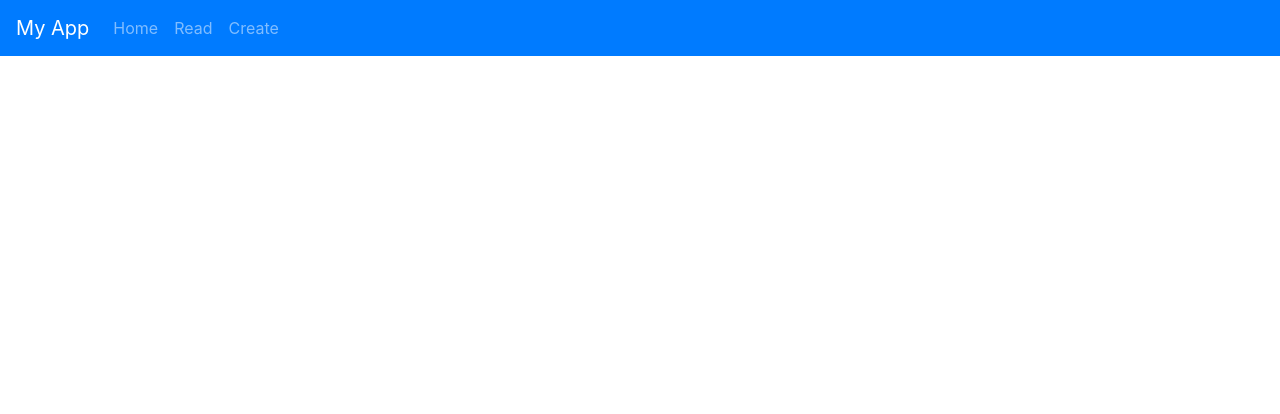
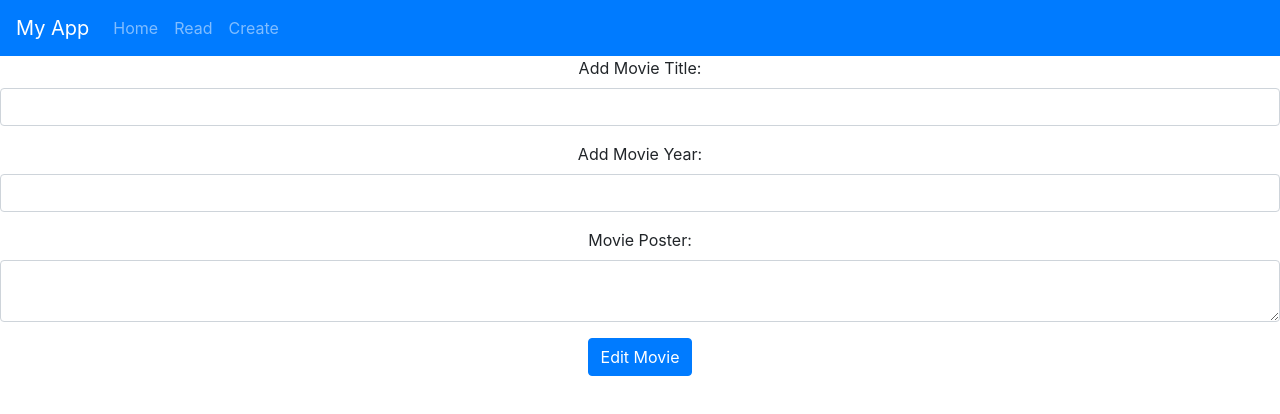
Before and after one commit to tomasoconghaile/data_rep_lab_ten, a React (Create React App) app: page /edit/1 in a window 1280 px wide. Shown: the top 414 px of the page. Built offline with nearby package versions, Linux system fonts and the light colour scheme; no server answers.

Commit message:
lab 8 completed

```diff
--- a/src/App.js
+++ b/src/App.js
@@ -17,6 +17,8 @@
 import { Read } from './components/read';
 //importing Create
 import { Create } from './components/create';
+//importing Edit
+import { Edit } from './components/edit';
 
 //change from function to class
 //In order to be a component it will have to extend React.Component
@@ -45,6 +47,7 @@
             <Route path='/' component={Content} exact />
             <Route path='/create' component={Create} exact />
             <Route path='/read' component={Read} exact />
+            <Route path='/edit/:id' component={Edit} exact />
           </Switch>
         </div>
       </Router>
--- /dev/null
+++ b/src/components/edit.js
@@ -0,0 +1,156 @@
+import { render } from '@testing-library/react';
+import React from 'react';
+//import axios
+import axios from 'axios';
+
+export class Edit extends React.Component {
+
+    constructor() {
+        super();
+
+        // binding the events
+        // onSubmit - is the method that gets called when the button on our form is clicked
+        this.onSubmit = this.onSubmit.bind(this);
+        this.onChangeTitle = this.onChangeTitle.bind(this);
+        this.onChangeYear = this.onChangeYear.bind(this);
+        this.onChangePoster = this.onChangePoster.bind(this);
+
+        this.state = {
+            Title: '',
+            Year: '',
+            Poster: ''
+        }
+    }
+
+    //componentDidMount - gets fired when the component becomes active in the view
+    componentDidMount(){
+        //pull the parameter out
+        console.log(this.props.match.params.id);
+
+        //read this record from the database
+        //asynchronous calls to the server
+        axios.get('http://localhost:4000/api/movies/' + this.props.match.params.id)
+        //callback function
+        .then(response => {
+            this.setState({
+                _id:response.data._id,
+                Title:response.data.title,
+                Year:response.data.year,
+                Poster:response.data.poster
+            })
+        })
+        //error
+        .catch((error) =>{
+            //log the error
+            console.log(error);
+        });
+    }
+
+    // gets called when the value of our input control changes
+    // when the value changes it will update this state
+    onChangeTitle(e) {
+        this.setState({
+            Title: e.target.value
+        });
+    }
+
+    // onChangeYear method
+    // e is the event coming back when it's invoked
+    // setState - updating our state or object for storing
+    onChangeYear(e){
+        this.setState({
+            Year: e.target.value
+        });
+    }
+
+    // onChangePoster method
+    onChangePoster(e){
+        this.setState({
+            Poster: e.target.value
+        });
+    }
+
+    // Method onSubmit, takes an argument 'e'
+    // e.prevenet.Default() will stop us from calling this button multiple of times
+    onSubmit(e) {
+        e.preventDefault();
+        alert("Movie: " + this.state.Title + " " + this.state.Year + " " + this.state.Poster);
+
+        //creating new object
+        const newMovie = {
+            //creating lowercase as there is already uppercase
+            //server is listening for lowercase that's why it's being used
+            //sending them up
+            //updating ID
+            title: this.state.Title,
+            year: this.state.Year,
+            poster: this.state.Poster,
+            _id:this.state._id
+        }
+
+        //edit a record
+        //method for passing the edited movie
+        axios.put('http://localhost:4000/api/movies/' + this.state._id,newMovie)
+        //return me a promise
+        .then(res =>{
+            console.log(res.data)
+        })
+        .catch();
+
+        //axios - post method
+        //send data to the server
+        //axios.post('http://localhost:4000/api/movies',newMovie)
+        //return a promise
+        //making post request asynchronously
+        //.then((res)=> {
+            //response coming back
+            //response to the console
+            //console.log(res);
+       // })
+        //error
+        //.catch((err)=>{
+         //   console.log(err);
+        //});
+    }
+
+    // onSubmit - when the button is clicked it gonna invoke a method thisonSubmit
+    // first div is for the input control
+    // the buttom one is for the submit button
+    render() {
+        return (
+            <div className='App'>
+                <form onSubmit={this.onSubmit}>
+                    <div className='form-group'>
+                        <label>Add Movie Title: </label>
+                        <input type='text'
+                            className='form-control'
+                            value={this.state.Title}
+                            onChange={this.onChangeTitle}></input>
+                    </div>
+                    <div className='form-group'>
+                        <label>Add Movie Year: </label>
+                        <input type='text'
+                        className='form-control'
+                        value={this.state.Year}
+                        onChange={this.onChangeYear}></input>
+                    </div>
+                    <div className='form-group'>
+                        <label>Movie Poster: </label>
+                        <textarea type='text'
+                        className='form-control'
+                        value={this.state.Poster}
+                        onChange={this.onChangePoster}>
+                        </textarea>
+                    </div>
+
+
+                    <div className='form-group'>
+                        <input type='submit'
+                            value='Edit Movie'
+                            className='btn btn-primary'></input>
+                    </div>
+                </form>
+            </div>
+        );
+    }
+}
--- a/src/components/movieItem.js
+++ b/src/components/movieItem.js
@@ -1,6 +1,10 @@
 import React from 'react';
 //importing Card
 import Card from 'react-bootstrap/Card';
+//help change the url of the application
+//once this is clicked i wanted to change the url of the application and pass up the idea of the document we're working on
+//import Link
+import {Link} from 'react-router-dom';
 
 export class MovieItem extends React.Component {
 
@@ -20,6 +24,7 @@
                             </footer>
                         </blockquote>
                     </Card.Body>
+                    <Link to ={"/edit/" + this.props.movie._id} className="btn btn-primary">Edit</Link>
                 </Card>
 
             </div>
```
Also changed, not shown: 1 other file (tests, documents, lock files or other folders).
